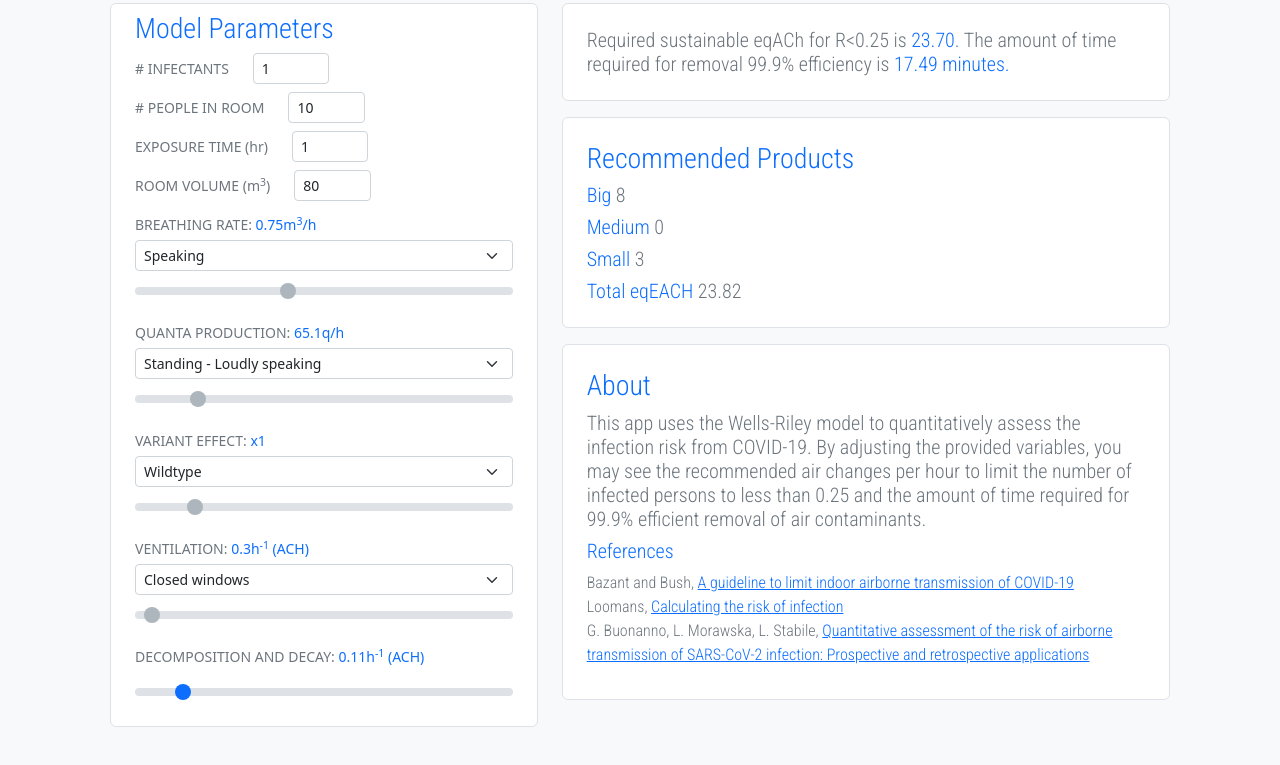
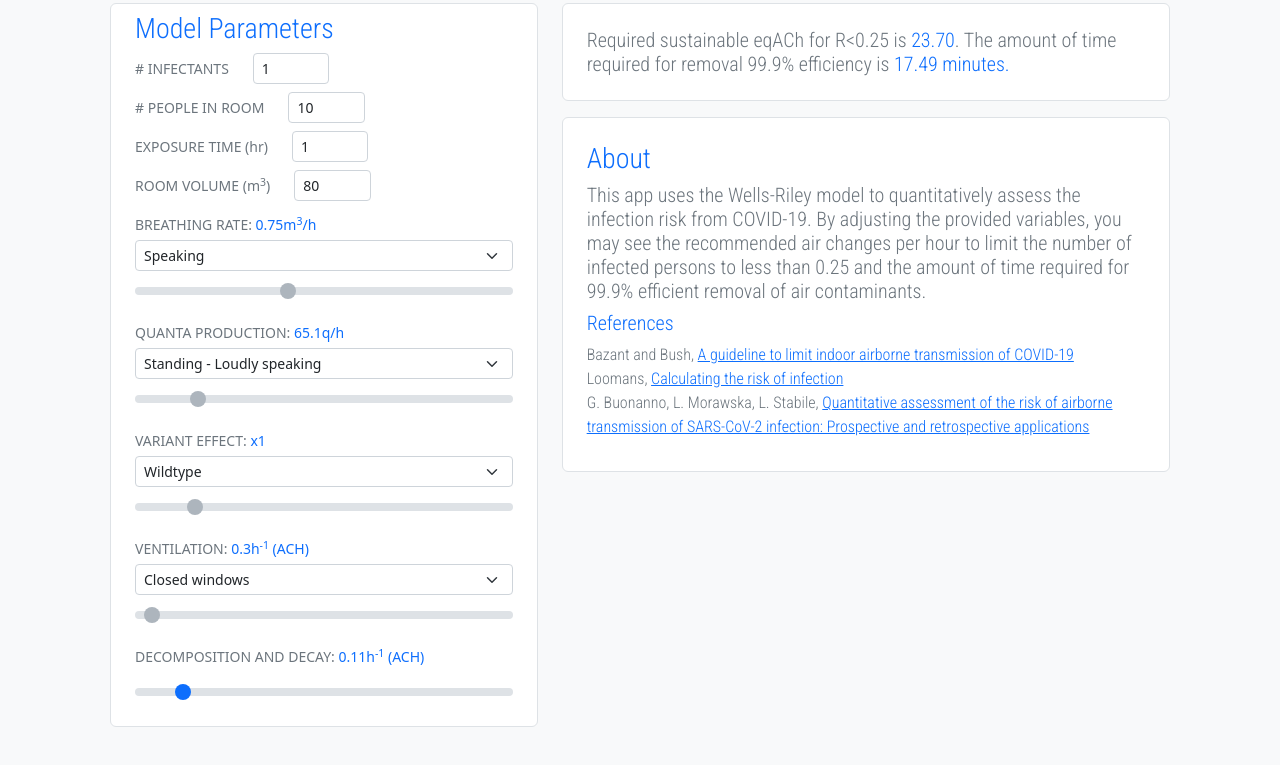
Before and after one commit to covid-wellsriley/covid-wellsriley.github.io, a plain HTML site: page index.html in a window 1280 px wide. Shown: the part 103-868 px from the top of the page. Drawn offline with nearby package versions, Linux system fonts and the light colour scheme.

Commit message:
Update index.html

```diff
--- a/index.html
+++ b/index.html
@@ -97,13 +97,6 @@
                <h5>
                   Required sustainable eqACh for R<0.25 is <span id='output_eqACH' class="text-primary"></span>. The amount of time required for removal 99.9% efficiency is <span class="text-primary"><span id='output_time'></span> minutes.</span>
                </h5>
-            </div>
-            <div class="border bg-white rounded px-4 pt-4 pb-3 mb-3">
-               <h3 class="text-primary">Recommended Products</h3>
-               <h5 class="text-primary">Big <span class="text-secondary" id="bigNum"></span></h5></h5>
-               <h5 class="text-primary">Medium <span class="text-secondary" id="midNum"></span></h5>
-               <h5 class="text-primary">Small <span class="text-secondary" id="smallNum"></span></h5>
-               <h5 class="text-primary">Total eqEACH <span class="text-secondary" id="totaleqEach"></span></h5>
             </div>
             <div class="border bg-white text-secondary rounded px-4 pt-4 pb-3">
                <h3 class="text-primary">About</h3>
@@ -301,7 +294,8 @@
       calculate().then(function (result) {
          $("#output_eqACH").text(result[0].toFixed(2));
          $("#output_time").text(result[1].toFixed(2));
-         var roomVol = $("#inputRoomVolume").val()
+ /*
+        var roomVol = $("#inputRoomVolume").val()
 
          var bigSize = 0.05488;
          var midSize = 0.030926;
@@ -330,7 +324,6 @@
          if(bigNum) $("#bigNum").text(bigNum);
          else $("#bigNum").text("0");
 
-         console.log(midNum)
          if(midNum) $("#midNum").text(midNum);
          else $("#midNum").text("0");
 
@@ -338,7 +331,7 @@
          else $("#smallNum").text("0");
 
          $("#totaleqEach").text((bigEACH*bigNum+midEACH*midNum+smallEACH*smallNum).toFixed(2));
-
+*/
          $("#spinner").attr('hidden','true');
       })
    }
```
